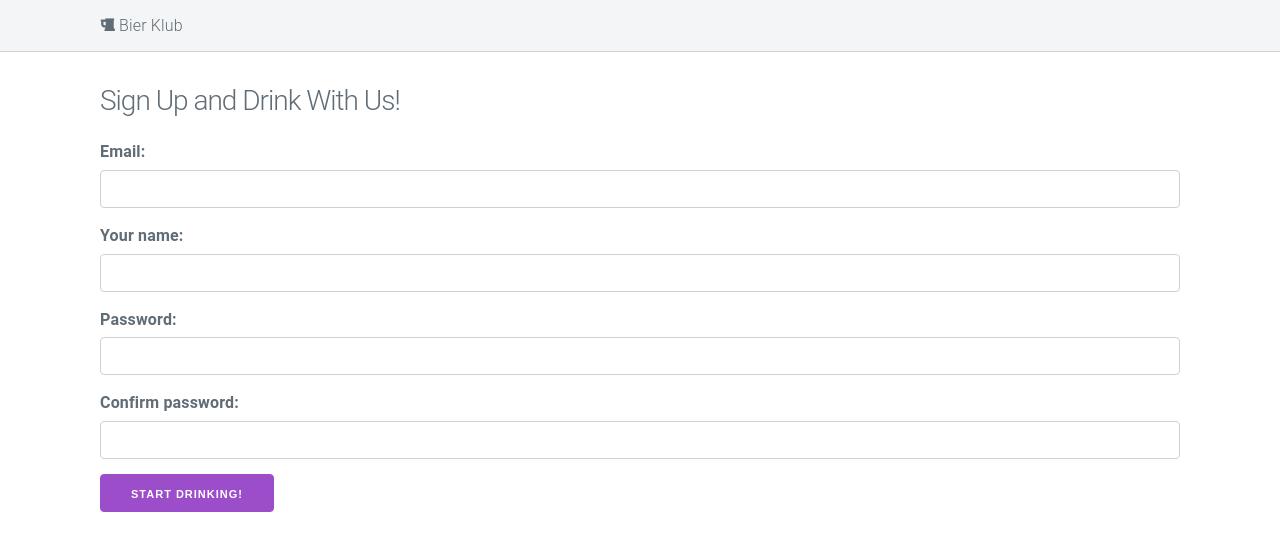
After one commit to hjc/bierklub, a Django app: page /events/register/ in a window 1280 px wide. The commit adds this page. Shown: the top 551 px of the page. Run offline with Django 3.2, Linux system fonts and the light colour scheme; some libraries are stand-ins or nearby versions.

Commit message:
Members: New registration page for members.

```diff
--- /dev/null
+++ b/bierklub/klubevents/forms.py
@@ -0,0 +1,57 @@
+from django import forms
+from django.contrib.auth.models import User
+
+from .models import Member
+
+
+class MemberRegistrationForm(forms.Form):
+    email = forms.EmailField()
+    full_name = forms.CharField(max_length=200, label="Your name")
+    password = forms.CharField(min_length=8, widget=forms.PasswordInput())
+    confirm_password = forms.CharField(min_length=8,
+                                       widget=forms.PasswordInput())
+
+    def clean(self):
+        """This is how you can manually hook into clean and do this yourself
+        without a validator.
+        """
+        cleaned_data = super(MemberRegistrationForm, self).clean()
+        password = cleaned_data.get('password')
+        confirm = cleaned_data.get('confirm_password')
+
+        if confirm != password:
+            raise forms.ValidationError(
+                'Your passwords do not match!'
+            )
+
+        email = cleaned_data.get('email')
+        user = User.objects.filter(email=email)
+
+        if len(user):
+            raise forms.ValidationError(
+                'A user with this email already exists!'
+            )
+
+
+# this could also be a ModelForm
+class MemberRegistrationModelForm(forms.ModelForm):
+    password = forms.CharField(min_length=8, widget=forms.PasswordInput())
+    confirm_password = forms.CharField(min_length=8,
+                                       widget=forms.PasswordInput())
+
+    class Meta:
+        model = Member
+        fields = ['email', 'name',]
+
+    def clean(self):
+        """This is how you can manually hook into clean and do this yourself
+        without a validator.
+        """
+        cleaned_data = super(MemberRegistrationForm, self).clean()
+        password = cleaned_data.get('password')
+        confirm = cleaned_data.get('confirm_password')
+
+        if confirm != password:
+            raise forms.ValidationError(
+                'Your passwords do not match!'
+            )
--- a/bierklub/klubevents/models.py
+++ b/bierklub/klubevents/models.py
@@ -53,6 +53,7 @@ class Member(models.Model):
     name = models.CharField('full name', max_length=128)
     email = models.EmailField()
     join_date = models.DateField(default=timezone.now)
+    user = models.ForeignKey('auth.User', on_delete=models.PROTECT)
 
     def __str__(self):
         return self.name + ' <' + self.email + '>'
--- a/bierklub/klubevents/static/klubevents/css/style.css
+++ b/bierklub/klubevents/static/klubevents/css/style.css
@@ -26,3 +26,7 @@
   padding-top: 7.5rem;
   padding-bottom: 7.5rem;
 }
+
+.errorlist {
+  color: #f33636;
+}
--- /dev/null
+++ b/bierklub/klubevents/templates/klubevents/members/register.html
@@ -0,0 +1,20 @@
+{% extends 'klubevents/base.html' %}
+
+{% block content %}
+    <div class="row">
+        <div class="column">
+            <h3>Sign Up and Drink With Us!</h3>
+        </div>
+    </div>
+    <div class="row">
+        <div class="column">
+            <form
+             action="{% url 'klubevents:member_registration' %}"
+             method="post">
+                {% csrf_token %}
+                {{ form }}
+                <input type="submit" value="Start Drinking!" />
+            </form>
+        </div>
+    </div>
+{% endblock %}
--- a/bierklub/klubevents/urls.py
+++ b/bierklub/klubevents/urls.py
@@ -1,19 +1,28 @@
 from django.conf.urls import url
 
 from . import views
+from .views.members import RegisterView
 
 
 app_name = 'klubevents'
 urlpatterns = [
+
     # ex: /events/
     url(r'^$', views.IndexView.as_view(), name='index'),
+
     # ex: /events/5/
     url(r'(?P<pk>[0-9]+)/$', views.DetailView.as_view(), name='detail'),
+
     # ex: /events/5/attending/
     url(r'(?P<pk>[0-9]+)/attending/$', views.AttendingView.as_view(),
         name='attending'),
+
+    # ex: /events/5/attending/submit
     url(r'(?P<event_id>[0-9]+)/attending/submit/$', views.attending_submit,
         name='attending_submit'),
+
+    # ex: events/5/attending/9
     url(r'(?P<pk>[0-9]+)/attending/(?P<member_id>[0-9]+)',
         views.AttendingSuccessView.as_view(), name='attending_success'),
+    url(r'^register/$', RegisterView.as_view(), name='member_registration'),
 ]
--- /dev/null
+++ b/bierklub/klubevents/views/members.py
@@ -0,0 +1,63 @@
+from django.contrib.auth import login
+from django.contrib.auth.models import User
+from django.http import HttpResponse
+from django.utils.decorators import method_decorator
+from django.shortcuts import render
+from django.views import View
+from django.views.decorators.csrf import csrf_exempt
+
+from ..forms import MemberRegistrationForm
+from ..models import Member
+
+
+class RegisterView(View):
+    @staticmethod
+    def get_form(*args, **kwargs):
+        return MemberRegistrationForm(*args, **kwargs)
+
+    def render_form(self, form):
+        return render(
+            self.request,
+            'klubevents/members/register.html',
+            {'form': form}
+        )
+
+    def get(self, request):
+        form = self.get_form()
+
+        return self.render_form(form)
+
+    def post(self, request):
+        form = self.get_form(self.request.POST)
+
+        if form.is_valid():
+            # make the user, the member, and tie them together
+            first, last = request.POST['full_name'].split(' ')
+            email = request.POST['email']
+
+            user = User.objects.create_user(
+                email,
+                email,
+                request.POST['password'],
+                first_name=first,
+                last_name=last
+            )
+
+            member = Member(
+                # @TODO: This info can just come from the user, but we're
+                # mostly playing now and this is contrived
+                email=email,
+                name=request.POST['full_name'],
+                user=user
+            )
+            member.save()
+
+            login(request, user)
+
+            return render(
+                self.request,
+                'klubevents/members/welcome.html',
+                { 'member': member }
+            )
+        else:
+            return self.render_form(form)
```
Also changed, not shown: bierklub/klubevents/templates/klubevents/members/welcome.html (added, +17 -0 lines), bierklub/klubevents/migrations/0005_member_user.py (added).
